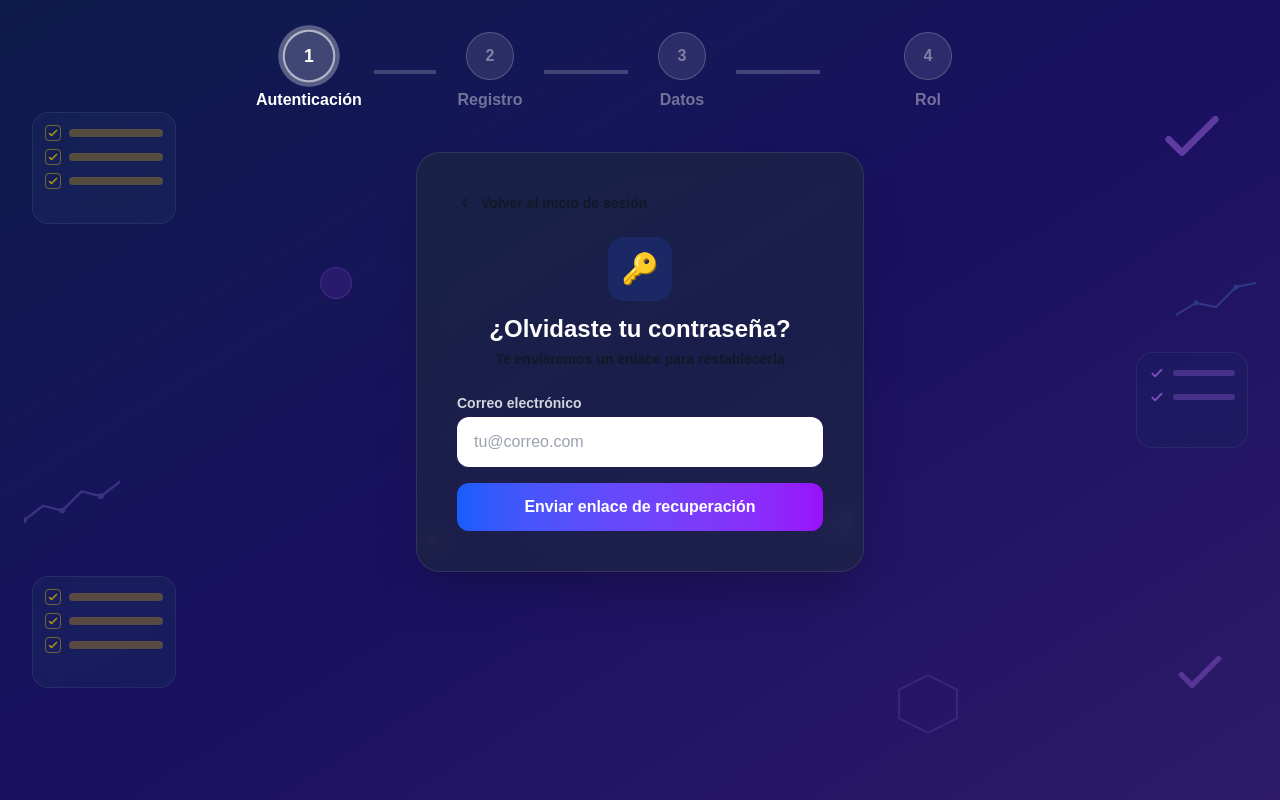
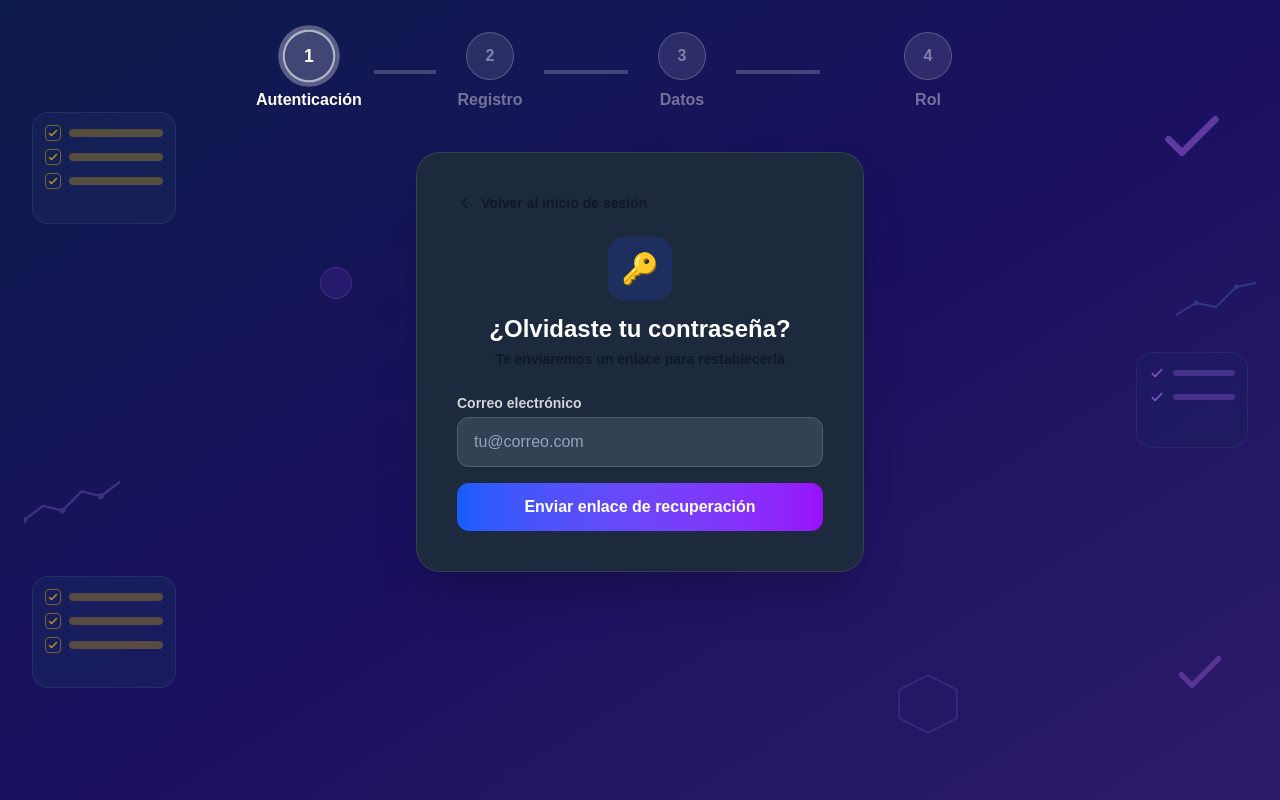
Before and after one commit to vargasabarcavictormanuel073-jpg/Planiverse, a Next.js app in the folder AppNylaMovil/: page /autenticacion in a window 1280 px wide. Both pictures are taken after a click on the button "¿Olvidaste tu contraseña?". Built offline with nearby package versions, Linux system fonts and the light colour scheme; no server answers.

Commit message:
fix: inputs del wizard con texto blanco sobre fondo oscuro

```diff
--- a/AppNylaMovil/app/globals.css
+++ b/AppNylaMovil/app/globals.css
@@ -231,9 +231,10 @@ html.dark .space-y-3 svg {
 }
 
 /* Inputs siempre visibles - máxima especificidad */
-html body input:not([type="checkbox"]):not([type="radio"]):not([type="range"]),
-html body textarea,
-html body select {
+/* Excluye inputs dentro del wizard de autenticación (fondo oscuro) */
+html body input:not([type="checkbox"]):not([type="radio"]):not([type="range"]):not(.input-dark):not(.auth-form input),
+html body textarea:not(.input-dark),
+html body select:not(.input-dark) {
   background-color: #ffffff !important;
   color: #111827 !important;
   -webkit-text-fill-color: #111827 !important;
@@ -248,6 +249,38 @@ html body textarea::placeholder {
   -webkit-text-fill-color: #9ca3af !important;
   opacity: 1 !important;
   font-weight: 400 !important;
+}
+
+/* Inputs en contexto oscuro (wizard de login) */
+html body .auth-form input,
+html body input.input-dark,
+html body textarea.input-dark {
+  background-color: #334155 !important;
+  color: #f1f5f9 !important;
+  -webkit-text-fill-color: #f1f5f9 !important;
+  caret-color: #f1f5f9 !important;
+  border-color: rgba(255,255,255,0.15) !important;
+}
+
+html body .auth-form input::placeholder,
+html body input.input-dark::placeholder,
+html body textarea.input-dark::placeholder {
+  color: #94a3b8 !important;
+  -webkit-text-fill-color: #94a3b8 !important;
+  opacity: 1 !important;
+  font-weight: 400 !important;
+}
+
+/* Fix autofill navegador en inputs oscuros */
+html body .auth-form input:-webkit-autofill,
+html body .auth-form input:-webkit-autofill:hover,
+html body .auth-form input:-webkit-autofill:focus,
+html body input.input-dark:-webkit-autofill,
+html body input.input-dark:-webkit-autofill:hover,
+html body input.input-dark:-webkit-autofill:focus {
+  -webkit-box-shadow: 0 0 0px 1000px #334155 inset !important;
+  -webkit-text-fill-color: #f1f5f9 !important;
+  caret-color: #f1f5f9 !important;
 }
 
 html.dark body input:not([type="checkbox"]):not([type="radio"]):not([type="range"]),
--- a/AppNylaMovil/components/wizard/PasoInicioSesion.tsx
+++ b/AppNylaMovil/components/wizard/PasoInicioSesion.tsx
@@ -176,7 +176,14 @@ export default function AuthStep({
     try {
       const result = await AuthService.login(emailInput, passwordInput);
       if (!result.success) {
-        setLocalError(result.error?.message || 'Credenciales incorrectas');
+        const msg = result.error?.message || 'Credenciales incorrectas';
+        const code = result.error?.code || '';
+        // Si el error es invalid-credential, puede ser cuenta de Google sin contraseña
+        if (code === 'auth/invalid-credential' || code === 'auth/user-not-found' || code === 'auth/wrong-password') {
+          setLocalError('Email o contraseña incorrectos. Si te registraste con Google, usa el botón de Google.');
+        } else {
+          setLocalError(msg);
+        }
         hasProcessedAuthRef.current = false;
         loginAttemptedRef.current = false;
       }
@@ -219,7 +226,7 @@ export default function AuthStep({
   if (showForgotPassword) {
     return (
       <div className="w-full max-w-md mx-auto">
-        <div className="bg-slate-800/60 backdrop-blur-md rounded-3xl shadow-2xl p-8 sm:p-10 border border-white/10">
+        <div className="bg-slate-800 rounded-3xl shadow-2xl p-8 sm:p-10 border border-white/10">
           {/* Botón volver */}
           <button
             onClick={handleBackFromForgot}
@@ -260,7 +267,7 @@ export default function AuthStep({
             </div>
           ) : (
             /* ── Formulario de recuperación ── */
-            <form onSubmit={handleForgotPassword} className="space-y-4">
+            <form onSubmit={handleForgotPassword} className="auth-form space-y-4">
               <div>
                 <label className="block text-sm font-medium text-gray-300 mb-1">
                   Correo electrónico
@@ -271,7 +278,8 @@ export default function AuthStep({
                   onChange={(e) => setForgotEmail(e.target.value)}
                   placeholder="tu@correo.com"
                   required
-                  className="w-full px-4 py-3 bg-slate-700/60 border border-white/10 rounded-xl text-white placeholder-gray-500 focus:outline-none focus:border-blue-500 transition-colors"
+                  className="input-dark w-full px-4 py-3 rounded-xl focus:outline-none focus:border-blue-500 transition-colors border"
+                  style={{ colorScheme: 'dark' }}
                 />
               </div>
 
@@ -345,7 +353,7 @@ export default function AuthStep({
         )}
 
         {/* Formulario email + contraseña */}
-        <form onSubmit={handleEmailLogin} className="space-y-3 mb-4">
+        <form onSubmit={handleEmailLogin} className="auth-form space-y-3 mb-4">
           <div>
             <label className="block text-sm font-medium text-gray-300 mb-1">Correo electrónico</label>
             <input
@@ -354,7 +362,8 @@ export default function AuthStep({
               onChange={(e) => setEmailInput(e.target.value)}
               placeholder="tu@correo.com"
               required
-              className="w-full px-4 py-3 bg-slate-700/60 border border-white/10 rounded-xl text-white placeholder-gray-500 focus:outline-none focus:border-blue-500 transition-colors"
+              className="input-dark w-full px-4 py-3 rounded-xl focus:outline-none focus:border-blue-500 transition-colors border"
+              style={{ colorScheme: 'dark' }}
             />
           </div>
 
```
